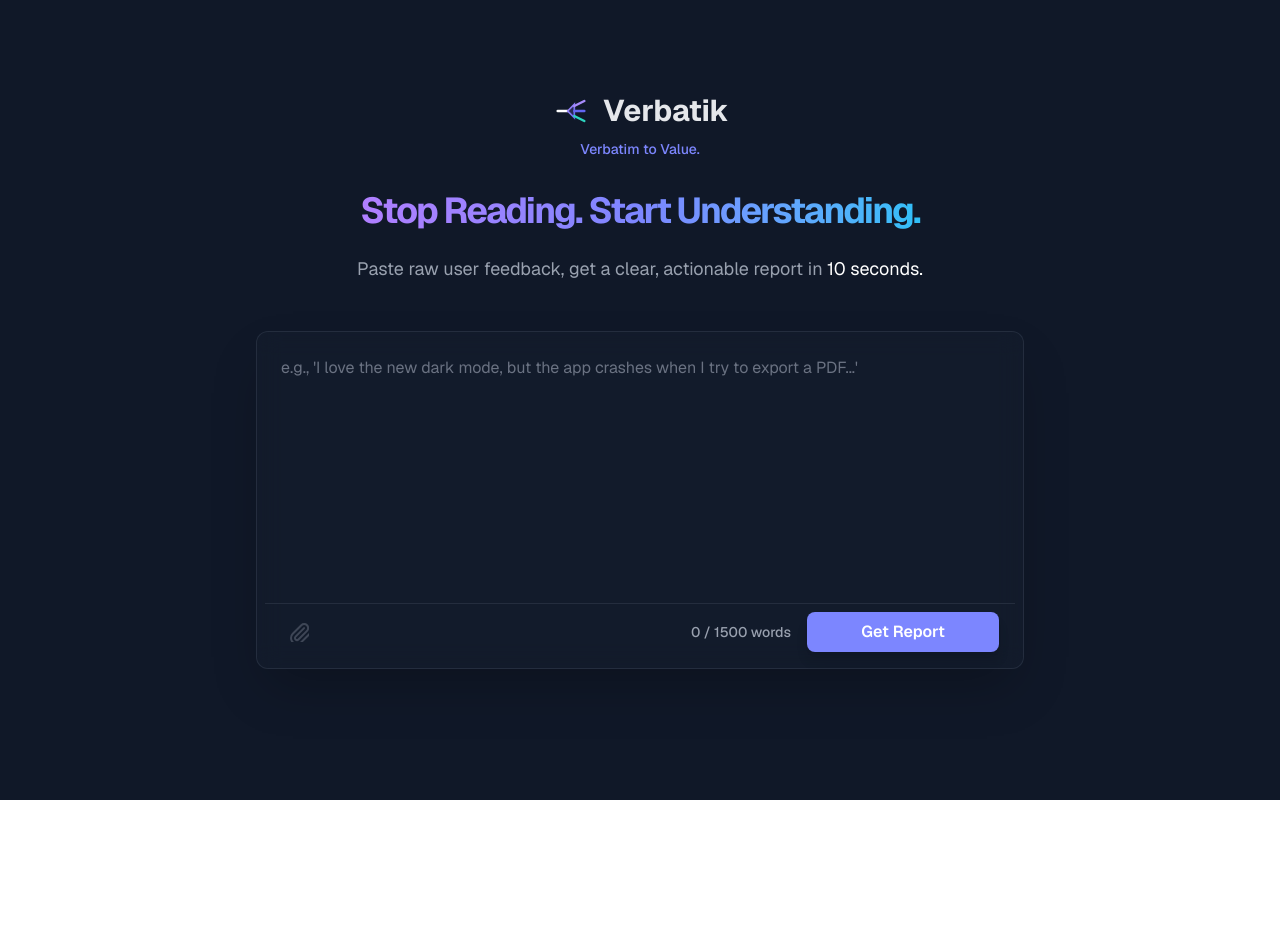
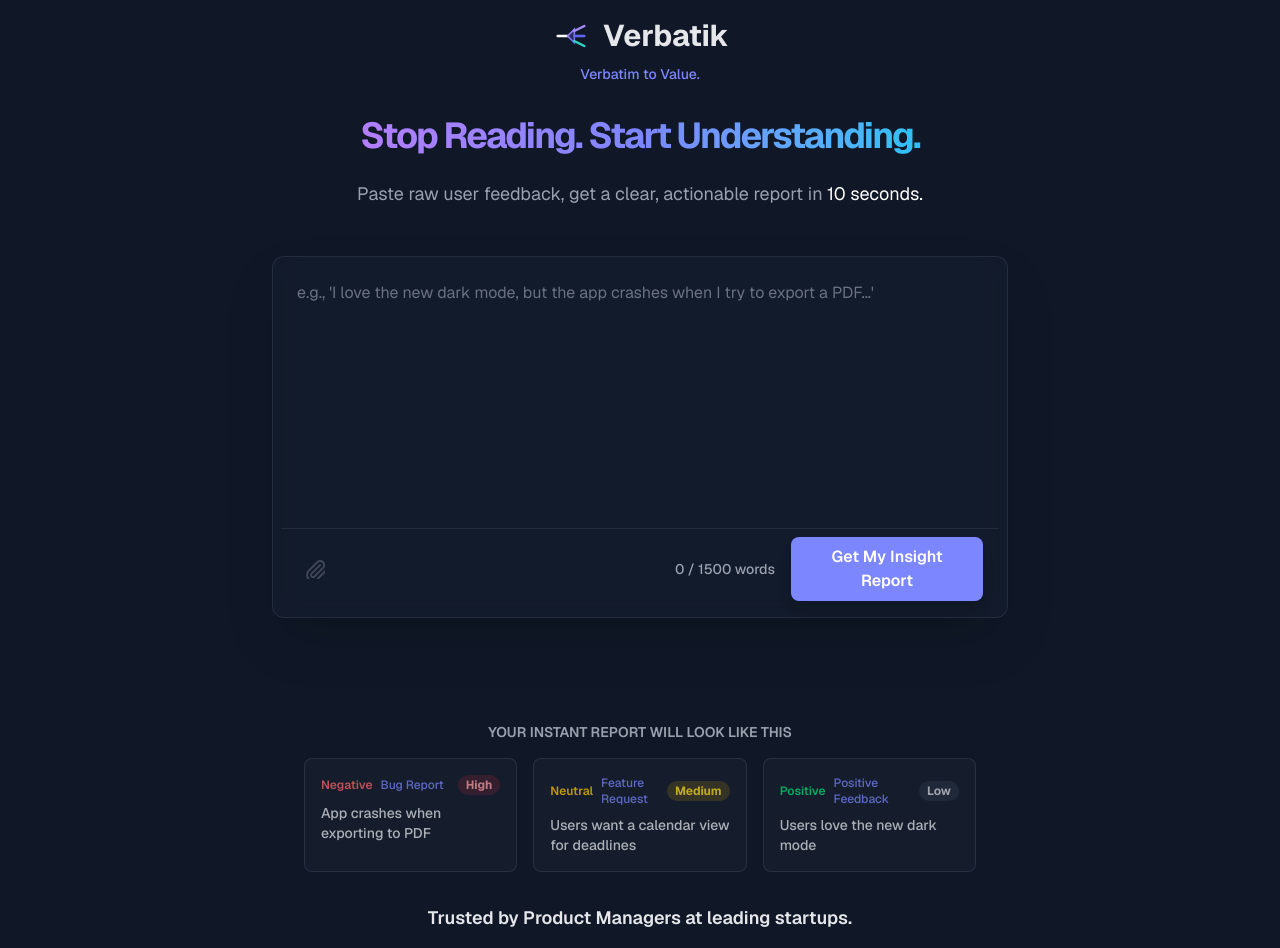
Before and after one commit to vipin-io/verbatik, a Next.js app: page / in a window 1280 px wide. Before the commit the page ends 800 px from the top, so only its background shows below. Built offline with nearby package versions, Linux system fonts and the light colour scheme.

Commit message:
Landing page improvements

```diff
--- a/app/page.tsx
+++ b/app/page.tsx
@@ -1,5 +1,5 @@
 // File: app/page.tsx
-// v2.6: Implemented a professional, non-resizing loading state for a superior user experience.
+// v2.9: Definitive version. Incorporates all expert feedback for a high-converting, professional landing page.
 
 'use client';
 
@@ -12,6 +12,26 @@
     <path d="m21.44 11.05-9.19 9.19a6 6 0 0 1-8.49-8.49l8.57-8.57A4 4 0 1 1 18 8.84l-8.59 8.59a2 2 0 0 1-2.83-2.83l8.49-8.48"></path>
   </svg>
 );
+
+// --- NEW: Preview Card Component ---
+const PreviewCard = ({ category, sentiment, summary, priority }: { category: string, sentiment: string, summary: string, priority: string }) => {
+    const sentimentColor = sentiment === 'Positive' ? 'text-green-400' : sentiment === 'Negative' ? 'text-red-400' : 'text-yellow-400';
+    const priorityColor = priority === 'High' ? 'bg-red-500/20 text-red-300' : priority === 'Medium' ? 'bg-yellow-500/20 text-yellow-300' : 'bg-gray-500/20 text-gray-300';
+
+    return (
+        <div className="bg-gray-800/50 border border-gray-700/80 rounded-lg p-4 text-left animate-pulse">
+            <div className="flex items-center justify-between mb-2">
+                <div className="flex items-center gap-2">
+                    <span className={`text-xs font-semibold ${sentimentColor}`}>{sentiment}</span>
+                    <span className="text-xs text-indigo-400 font-medium">{category}</span>
+                </div>
+                <span className={`text-xs font-bold px-2 py-0.5 rounded-full ${priorityColor}`}>{priority}</span>
+            </div>
+            <p className="text-sm text-gray-200 font-medium">{summary}</p>
+        </div>
+    );
+};
+
 
 const loadingMessages = [
   "Connecting to AI...",
@@ -79,7 +99,7 @@
     <div className="flex flex-col items-center justify-center min-h-screen bg-gray-900 p-4 font-sans text-white overflow-hidden">
       <div className="absolute inset-0 -z-10 h-full w-full bg-white bg-[linear-gradient(to_right,#f0f0f0_1px,transparent_1px),linear-gradient(to_bottom,#f0f0f0_1px,transparent_1px)] bg-[size:6rem_4rem] [mask-image:radial-gradient(ellipse_80%_50%_at_50%_0%,#000_70%,transparent_100%)] opacity-5"></div>
 
-      <div className="w-full max-w-3xl mx-auto text-center">
+      <div className="w-full max-w-3xl mx-auto text-center px-4">
         <div className="flex flex-col items-center justify-center gap-2 mb-8">
           <div className="flex items-center gap-3">
             <Logo />
@@ -131,17 +151,30 @@
                     </svg>
                     <span>Analyzing...</span>
                   </div>
-                ) : 'Get Report'}
+                ) : 'Get My Insight Report'}
               </button>
             </div>
           </div>
         </form>
 
-        {/* REFINED: Loading messages and errors now appear outside the form */}
         <div className="mt-4 text-center h-6">
             {isLoading && <p className="text-indigo-400 animate-pulse">{loadingMessage}</p>}
             {error && <p className="text-red-400 font-medium">{error}</p>}
         </div>
+
+        {/* --- NEW: Hero Preview & Trust Signals --- */}
+        <div className="mt-16 w-full max-w-2xl mx-auto">
+            <p className="text-center text-sm font-semibold text-gray-400 mb-4">YOUR INSTANT REPORT WILL LOOK LIKE THIS</p>
+            <div className="grid grid-cols-1 sm:grid-cols-3 gap-4">
+                <PreviewCard category="Bug Report" sentiment="Negative" summary="App crashes when exporting to PDF" priority="High" />
+                <PreviewCard category="Feature Request" sentiment="Neutral" summary="Users want a calendar view for deadlines" priority="Medium" />
+                <PreviewCard category="Positive Feedback" sentiment="Positive" summary="Users love the new dark mode" priority="Low" />
+            </div>
+            <div className="mt-8 text-center">
+                <p className="text-lg font-semibold text-gray-200">Trusted by Product Managers at leading startups.</p>
+            </div>
+        </div>
+
       </div>
     </div>
   );
```
